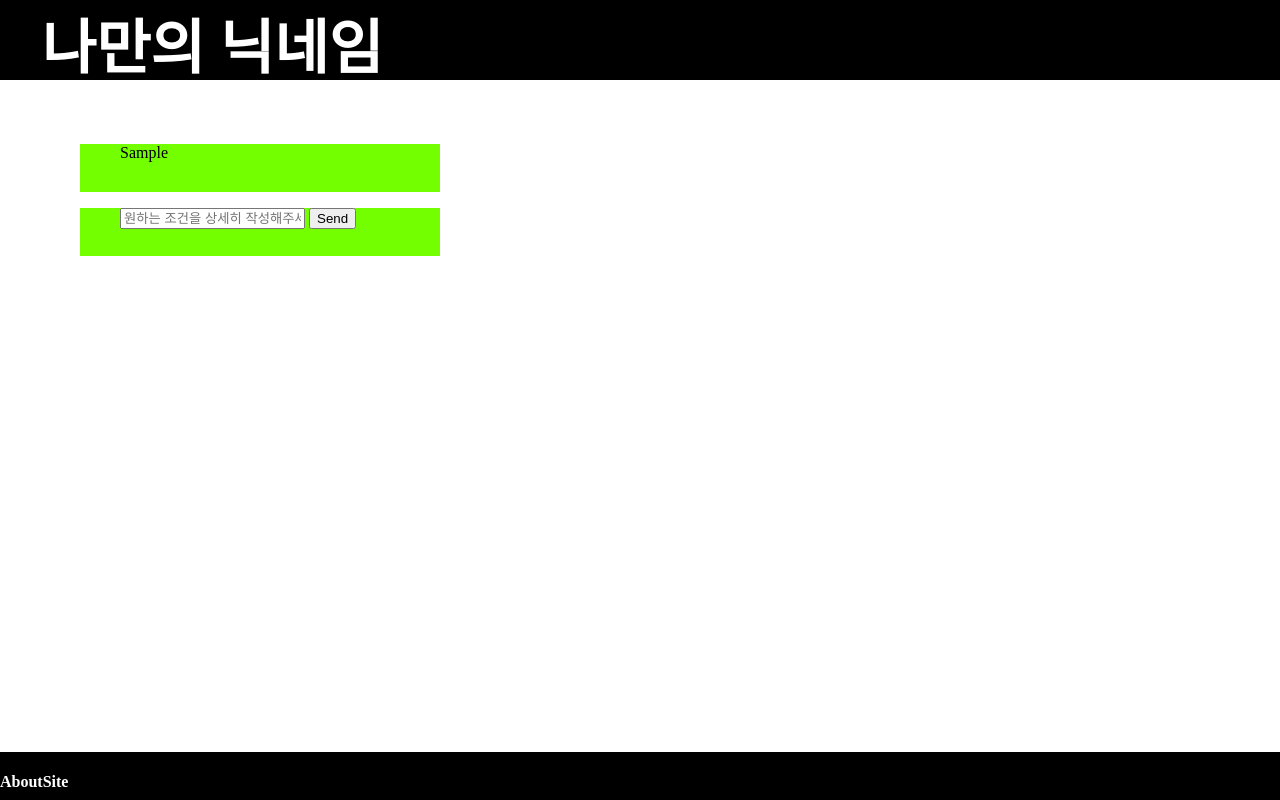
After one commit to bytecakelake/naming-webserver, a FastAPI app: template server/database/webui/template/main.html in a window 1280 px wide. The commit adds this page. Run offline with FastAPI, Linux system fonts and the light colour scheme; the template is opened without the code that fills it: most values are stand-ins (such as "Sample title", 1, 10 or a date in 2020); some web fonts are replaced.

Commit message:
update webui

```diff
--- /dev/null
+++ b/server/database/webui/static/infomation.css
@@ -0,0 +1,3 @@
+a {
+    text-decoration: none;
+}
--- /dev/null
+++ b/server/database/webui/static/main.css
@@ -0,0 +1,92 @@
+@font-face {
+    font-family: 'SBAggroB';
+    src: url('https://cdn.jsdelivr.net/gh/projectnoonnu/noonfonts_2108@1.1/SBAggroB.woff') format('woff');
+    font-weight: normal;
+    font-style: normal;
+}
+
+@font-face {
+    font-family: 'PyeongChangPeace-Bold';
+    src: url('https://cdn.jsdelivr.net/gh/projectnoonnu/noonfonts_2206-02@1.0/PyeongChangPeace-Bold.woff2') format('woff2');
+    font-weight: 700;
+    font-style: normal;
+}
+
+@font-face {
+    font-family: 'PyeongChangPeace-Light';
+    src: url('https://cdn.jsdelivr.net/gh/projectnoonnu/noonfonts_2206-02@1.0/PyeongChangPeace-Light.woff2') format('woff2');
+    font-weight: 700;
+    font-style: normal;
+}
+
+
+body {
+    margin: 0px 0px 0px 0px;
+    background-color: #ffffff;
+}
+
+#main.header {
+    position: fixed;
+    top: 0px;
+    width: 100%;
+    height: 5rem;
+    margin: 0px;
+    padding: 0 0 0 0;
+    background-color: #000000;
+    z-index: 10;
+}
+
+#title.header {
+    position: static;
+    font-family: 'PyeongChangPeace-Bold';
+    color: #ffffff;
+    font-size: 3.7rem;
+    margin: auto 0 auto 0.7em;
+    white-space: nowrap;
+}
+
+#main.chat {
+    position: relative;
+    width: 100%;
+    top: 8rem;
+}
+
+.chat .box {
+    position: relative;
+    width: 20rem;
+    height: 3rem;
+    background-color: rgb(115, 255, 0);
+}
+
+#user #status {
+    display: none;
+}
+
+#assistant #ans {
+    display: none;
+}
+
+div.docs {
+    display: inline;
+    position: fixed;
+    right: 0px;
+    bottom: 0px;
+    height: 3rem;
+    width: 100%;
+    background-color: #000000;
+
+    margin: 0px 0px 0px 0px;
+}
+
+
+
+footer h4 {
+    color: #ffffff;
+}
+
+
+a {
+    color: #ffffff;
+    font-size: 16px;
+    text-decoration: none;
+}
--- /dev/null
+++ b/server/database/webui/static/main.js
@@ -0,0 +1,14 @@
+async function generateNickname() {
+    const userPrompt = document.getElementById('user_prompt').value;
+    if (!userPrompt.trim()) {
+        document.querySelector('#user #status').innerText = '경고: 입력이 비어있습니다.';
+        return;
+    }
+    document.querySelector('.chat #status').innerText = `잠시만 기다려주세요...`;
+    const response = await fetch(`/api/generate?user_prompt=${userPrompt}`);
+    const data = await response.json();
+    document.querySelector('.chat #status').innerText = `닉네임 생성을 완료했습니다.`;
+    document.querySelector('.chat #output.box').style.height = '10rem';
+    document.querySelector('.chat #output.box').innerHTML = `<p>id:${data.uuid}</p><p>닉네임:${data.nickname}</p><p>설명:${data.explanation}</p>`;
+
+}
--- /dev/null
+++ b/server/database/webui/template/main.html
@@ -0,0 +1,46 @@
+<!DOCTYPE html>
+<html>
+
+<head>
+    <meta lang="ko" charset="UTF-8">
+    <title>나만의 닉네임</title>
+    <link href={{ url_for('static', path='/main.css' ) }} rel="stylesheet">
+    <script src={{ url_for('static', path='/main.js' ) }}></script>
+</head>
+
+<body>
+    <header class="header" id="main">
+        <h1 class="header" id="title">나만의 닉네임</h1>
+    </header>
+    <article>
+
+        <div class="chat" id="main">
+            <ul class="chat">
+                <ol class="chat" id="assistant">
+                    <dir class="box" id="output">
+                        {{ assistant_prompt }}
+                    </dir>
+                </ol>
+                <ol class="chat" id="user">
+                    <dir class="box" id="input">
+                        <input type="text" id="user_prompt" placeholder="원하는 조건을 상세히 작성해주세요.">
+                        <button class="send" onclick="generateNickname()">Send</button>
+                    </dir>
+                    <div id="status"></div>
+                </ol>
+            </ul>
+        </div>
+        </div>
+        <footer>
+            <div class="docs">
+                <a href="/docs">
+                    <h4 class="docs">AboutSite</h4>
+                </a>
+            </div>
+            <div class="share">
+                <h4 class="Share">Share</h4>
+            </div>
+        </footer>
+</body>
+
+</html>
```
Also changed, not shown: server/database/webui/template/error.html (renamed from server/database/webui/main/index.html, +5 -5 lines), server/database/webui/template/infomation.html (added, +24 -0 lines), server/database/webui/main/style.css (deleted), server/database/webui/static/paper-plane.png (added).
